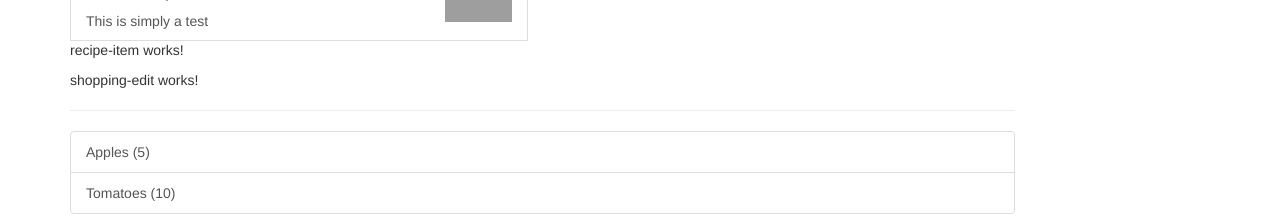
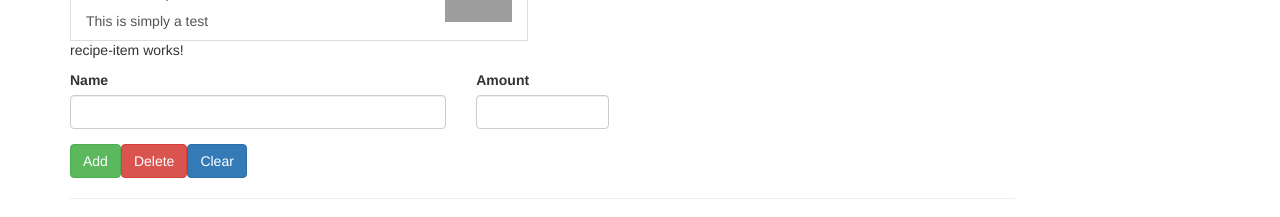
Before and after one commit to PrisecaruEmilia/angular-main-project-max, an Angular app: page / in a window 1280 px wide. Shown: the part 265-482 px from the top of the page. Built offline with nearby package versions, Linux system fonts and the light colour scheme; grey boxes are pictures that could not be loaded.

Commit message:
working on shopping-edit

```diff
--- a/src/app/shopping-list/shopping-edit/shopping-edit.component.html
+++ b/src/app/shopping-list/shopping-edit/shopping-edit.component.html
@@ -1 +1,23 @@
-<p>shopping-edit works!</p>
+<div class="row">
+  <div class="col-xs-12">
+    <form action="">
+      <div class="row">
+        <div class="col-sm-5 form-group">
+          <label for="name">Name</label>
+          <input type="text" id="name" class="form-control">
+        </div>
+        <div class="col-sm-2 form-group">
+          <label for="amount">Amount</label>
+          <input type="number" id="amount" class="form-control">
+        </div>
+      </div>
+      <div class="row">
+        <div class="col-xs-12">
+          <button class="btn btn-success" type="submit">Add</button>
+          <button class="btn btn-danger" type="button">Delete</button>
+          <button class="btn btn-primary" type="button">Clear</button>
+        </div>
+      </div>
+    </form>
+  </div>
+</div>
```
